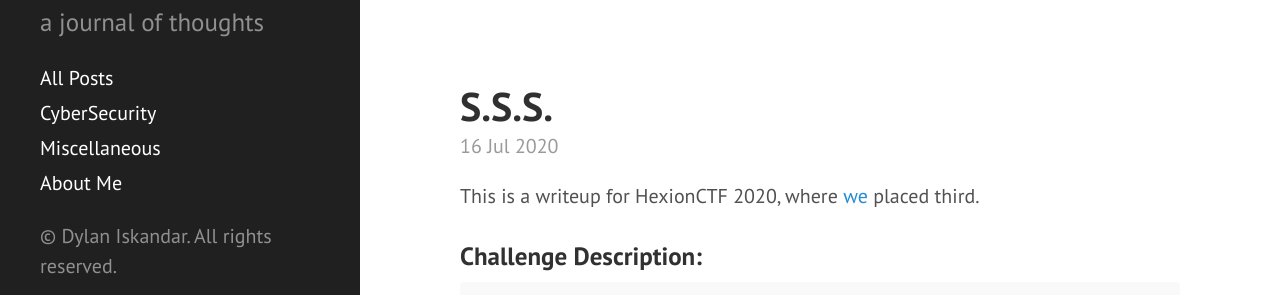
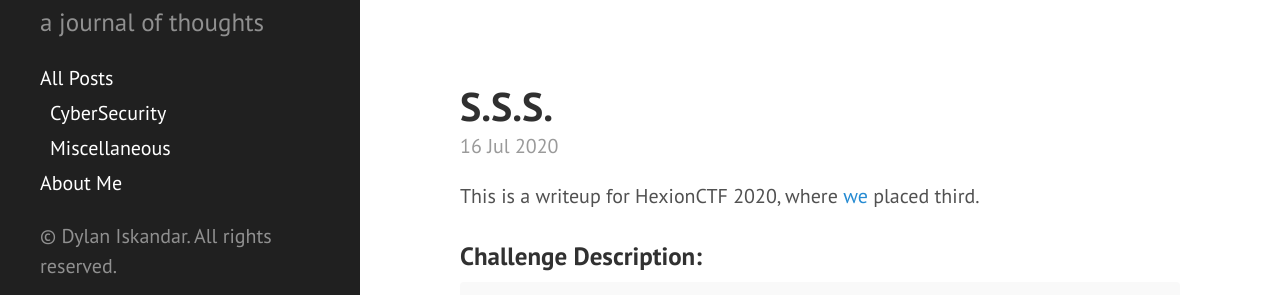
Before and after one commit to mayuridev/myblog, a Jekyll site: the page built from index.html, in a window 1280 px wide. Shown: the part 579-874 px from the top of the page. Built offline with Jekyll 4.4.1, drawn with Linux system fonts in a browser that asks for light colours; the list of posts is cut into pages by our own code.

Commit message:
indentation for all

```diff
--- a/_includes/sidebar.html
+++ b/_includes/sidebar.html
@@ -10,11 +10,11 @@
     </div>
 
     <nav class="sidebar-nav">
-      <a class="sidebar-nav-item" href="/allposts.html">All Posts</a>
-        <a class="sidebar-nav-item" href="/cybersec">CyberSecurity</a>
-        <a class="sidebar-nav-item" href="/misc">Miscellaneous</a>
+      <a class="sidebar-nav-item" href="/allposts">All Posts</a>
+        <a style="text-indent: 10px" class="sidebar-nav-item" href="/cybersec">CyberSecurity</a>
+        <a style="text-indent: 10px" class="sidebar-nav-item" href="/misc">Miscellaneous</a>
       <a class="sidebar-nav-item" href="https://dylaniskandar.com">About Me</a>
-  </nav>
+    </nav>
 
     <p>&copy; Dylan Iskandar. All rights reserved.</p>
   </div>
--- a/cybersec.html
+++ b/cybersec.html
@@ -35,10 +35,10 @@ The Haven
 </div>
 <nav class="sidebar-nav">
     <a class="sidebar-nav-item" href="/allposts">All Posts</a>
-        <a class="sidebar-nav-item" href="/cybersec">CyberSecurity</a>
-        <a class="sidebar-nav-item" href="/misc">Miscellaneous</a>
+      <a style="text-indent: 10px" class="sidebar-nav-item" href="/cybersec">CyberSecurity</a>
+      <a style="text-indent: 10px" class="sidebar-nav-item" href="/misc">Miscellaneous</a>
     <a class="sidebar-nav-item" href="https://dylaniskandar.com">About Me</a>
-</nav>
+  </nav>
 <p>&copy; Dylan Iskandar. All rights reserved.</p>
 </div>
 </div>
--- a/misc.html
+++ b/misc.html
@@ -35,10 +35,10 @@ The Haven
 </div>
 <nav class="sidebar-nav">
     <a class="sidebar-nav-item" href="/allposts">All Posts</a>
-        <a class="sidebar-nav-item" href="/cybersec">CyberSecurity</a>
-        <a class="sidebar-nav-item" href="/misc">Miscellaneous</a>
+      <a style="text-indent: 10px" class="sidebar-nav-item" href="/cybersec">CyberSecurity</a>
+      <a style="text-indent: 10px" class="sidebar-nav-item" href="/misc">Miscellaneous</a>
     <a class="sidebar-nav-item" href="https://dylaniskandar.com">About Me</a>
-</nav>
+  </nav>
 <p>&copy; Dylan Iskandar. All rights reserved.</p>
 </div>
 </div>
```
